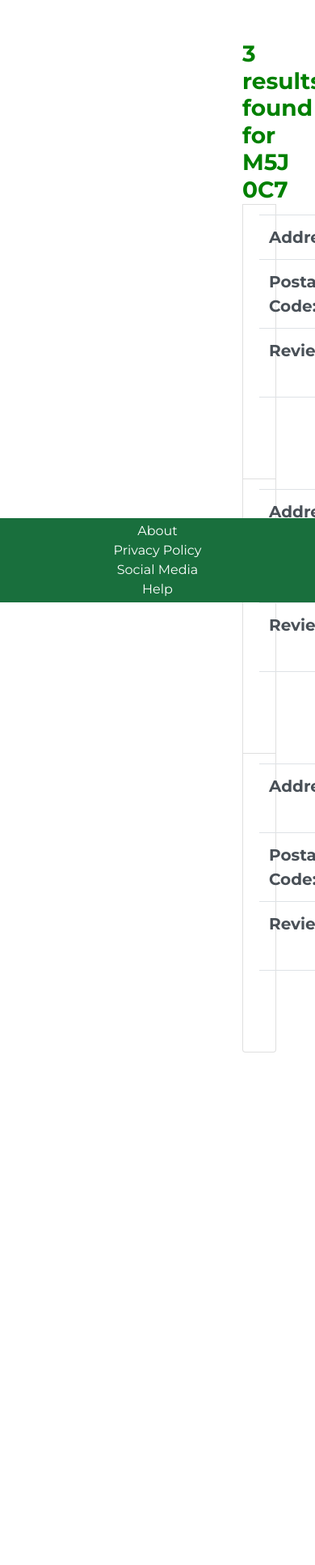
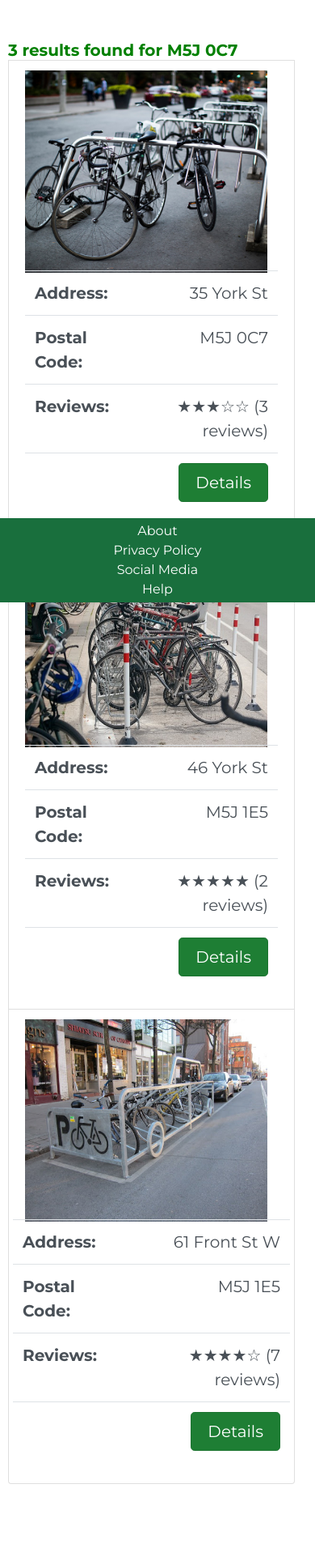
Before and after one commit to billsong0407/Bike4Joy, a PHP site: page /results.html in a window 390 px wide. Shown: the part 100-2033 px from the top of the page at 81% size. Before the commit the page ends 1400 px from the top, so only its background shows below. Run offline with PHP 8.4, Linux system fonts and the light colour scheme; some libraries are stand-ins or nearby versions.

Commit message:
add mobile responsiveness for results page

```diff
--- a/assets/css/results.css
+++ b/assets/css/results.css
@@ -1,18 +1,20 @@
 .results-page{
     margin-top: 150px;
-    margin-left: 300px;
-    margin-right: 300px;
+    margin-left: 400px;
+    margin-right: 400px;
     margin-bottom: 100px;
     width: auto;
     /* text-align: center; */
 }
 
+.results-page .title{
+    color: green;
+    font-weight: bold;
+}
+
 .result-image{
-    /* padding: 15px; */
-    width: 450px;
+    width: 350px;
     height: 250px;
-    /* height: 200px; */
-    /* flex: 10%; */
 }
 
 .results-page .btn{
@@ -23,8 +25,30 @@
 
 .results-page .table{
     font-size: 20px;
+    text-align: right;
+    overflow: hidden;
 }
 
 .results-page table > *:first-child:not(thead) td:first-child {
-  font-weight: bold;
+    text-align: left;
+    font-weight: bold;
 }
+
+@media (max-width: 767px) {
+    .results-page{
+        margin-left: 10px;
+        margin-right: 10px;
+    }
+
+    .results-page .title{
+        color: green;
+        font-weight: bold;
+        font-size: 20px;
+    }
+
+    .result-image{
+        width: 300px;
+        /* height: 250px; */
+    }
+
+}
--- a/results.html
+++ b/results.html
@@ -65,11 +65,14 @@
             </div>
         </header>
         <div class="list-group results-page container-fluid">
-            <h3 style="color: green; font-weight: bold;">3 results found for M5J 0C7</h3>
+            <h3 class="title">3 results found for M5J 0C7</h3>
             <a href="single-result.html" class="list-group-item list-group-item-action flex-column align-items-start">
-                <div class="d-flex">
+                <div class="row no-gutters">
+                    <div class="col-auto">
                         <img class="result-image" src="assets/images/p1.jpg">
-                    <table class="table">
+                    </div>
+
+                    <table class="table col">
                         <tr>
                             <td style="width:40%">Address:</td>
                             <td>35 York St</td>
@@ -91,9 +94,11 @@
 
             </a>
             <a href="single-result.html" class="list-group-item list-group-item-action flex-column align-items-start">
-                <div class="d-flex">
+                <div class="row no-gutters">
+                    <div class="col-auto">
                         <img class="result-image" src="assets/images/p2.jpg">
-                    <table class="table">
+                    </div>
+                    <table class="table col">
                     <tr>
                         <td style="width:40%">Address:</td>
                         <td>46 York St</td>
@@ -115,9 +120,11 @@
 
             </a>
             <a href="single-result.html" class="list-group-item list-group-item-action flex-column align-items-start">
-                <div class="d-flex">
+                <div class="row">
+                    <div class="col-auto">
                         <img class="result-image" src="assets/images/p3.jpg">
-                    <table class="table">
+                    </div>
+                    <table class="table col">
                     <tr>
                         <td style="width:40%">Address:</td>
                         <td>61 Front St W</td>
@@ -139,22 +146,6 @@
 
             </a>
         </div>
-        <!-- <div class="container results-page">
-
-            <div class="col-12 result-card">
-                <span class="result-image">
-                    <img src="assets/images/p3.jpg">
-                </span>
-                <span class="result-description">
-                    <table>
-
-                    <tr>
-                        <td><a href="single-result.html"><button class="btn btn-success btn-lg active">Details</button></a></td>
-                    </tr>
-                    </table>
-                </span>
-            </div>
-        </div> -->
         <footer>
             <ul class="footer-links">
                 <li>
```
Lines whose indentation alone changed are shown as unchanged.
